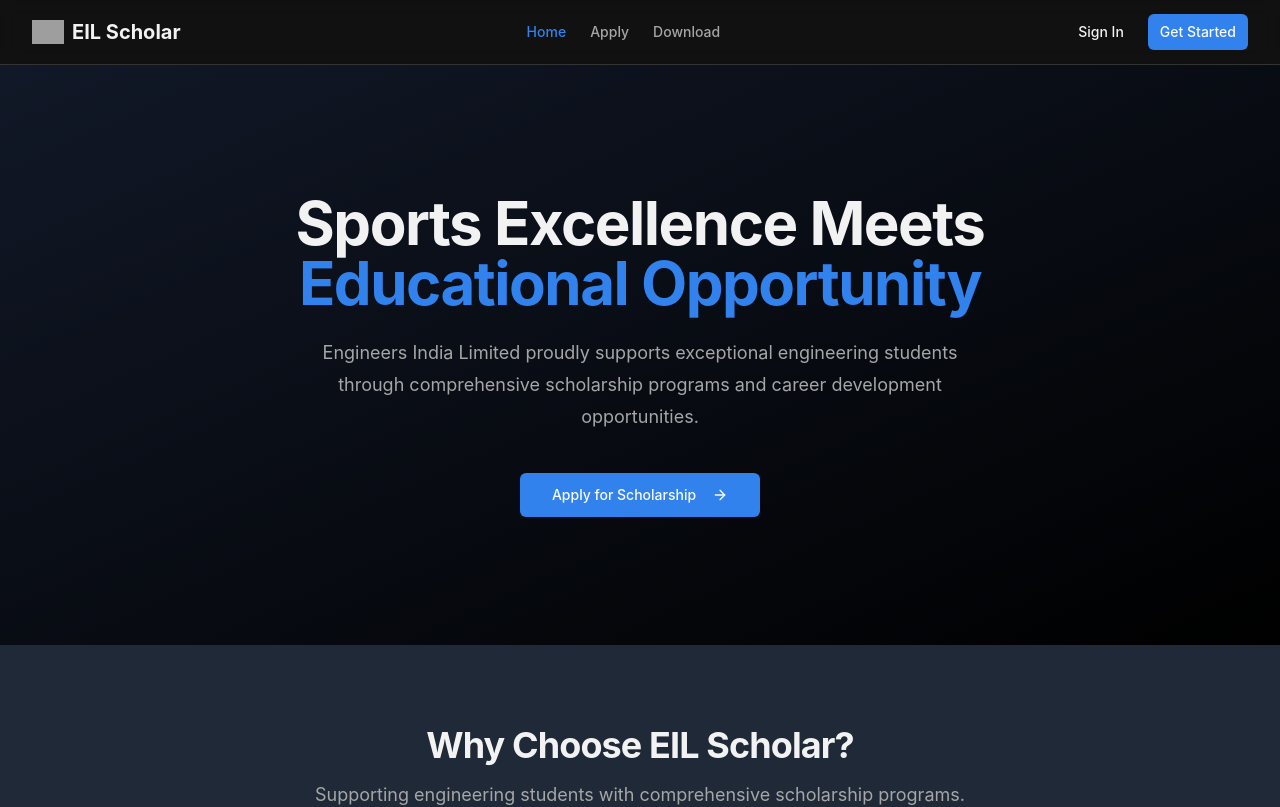
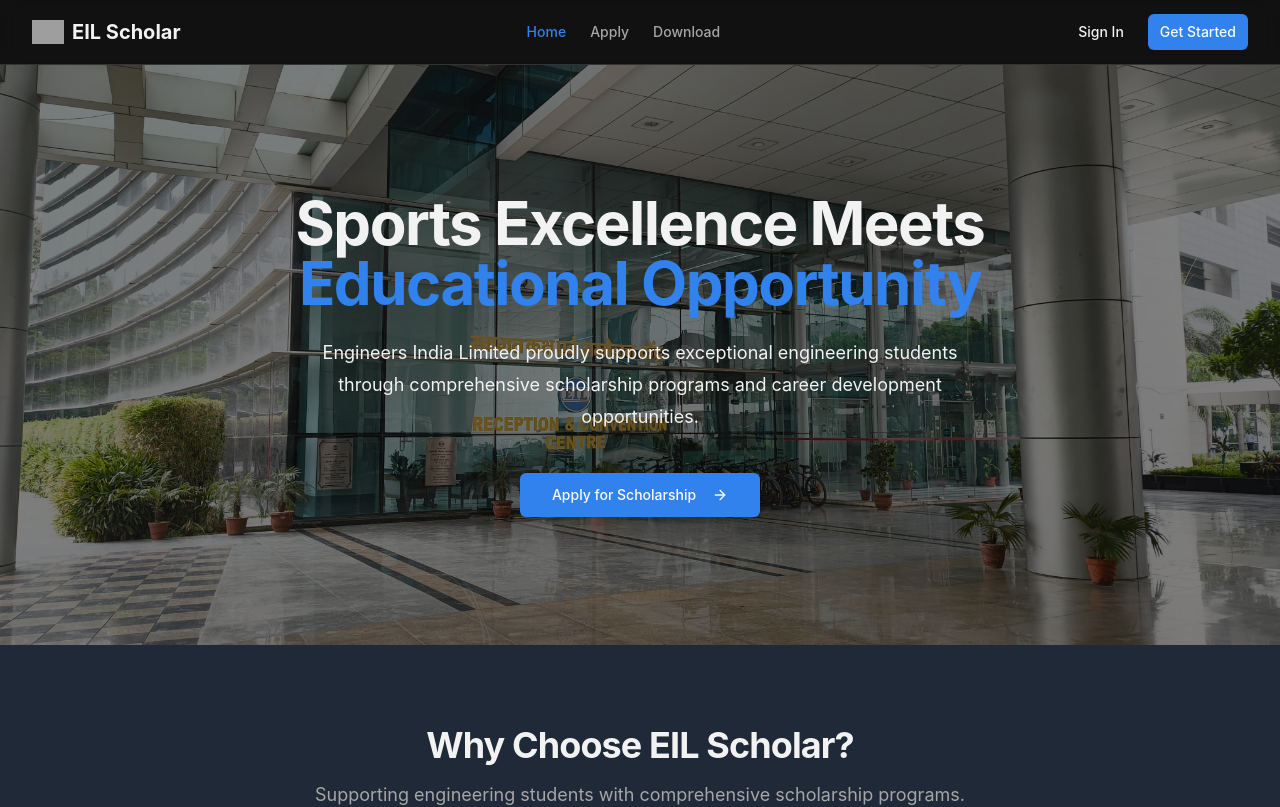
Before and after one commit to ashnegi1/Sports-scholarship1, a React (Vite) app: page / in a window 1280 px wide. Shown: the top 807 px of the page. Built offline with nearby package versions, Linux system fonts and the light colour scheme; grey boxes are pictures that could not be loaded; the HTML template or start-up script is replaced by a standard one.

Commit message:
bg img added

```diff
--- a/src/pages/Index.tsx
+++ b/src/pages/Index.tsx
@@ -111,14 +111,19 @@
       <Navigation />
 
       {/* Hero Section */}
-      <section className="relative overflow-hidden bg-gradient-to-br from-gray-900 to-black py-20 lg:py-32">
-        <div className="container relative">
+      <section
+  className="relative overflow-hidden bg-gradient-to-br from-gray-900 to-black py-20 lg:py-32 bg-cover bg-center"
+  style={{ backgroundImage: "url(EILggnpic.jpg)" }}
+>
+  <div className="absolute inset-0 bg-black opacity-50 z-0" /> {/* Optional overlay for contrast */}
+
+  <div className="container relative z-10">
     <div className="mx-auto max-w-4xl text-center">
       <h1 className="text-4xl font-bold tracking-tight text-foreground lg:text-6xl">
         Sports Excellence Meets
         <span className="text-primary"> Educational Opportunity</span>
       </h1>
-            <p className="mt-6 text-lg leading-8 text-muted-foreground max-w-2xl mx-auto">
+      <p className="mt-6 text-lg leading-8 text-foreground max-w-2xl mx-auto">
        Engineers India Limited proudly supports exceptional engineering
         students through comprehensive scholarship programs and career
         development opportunities.
@@ -129,6 +134,8 @@
           size="lg"
           className="bg-primary hover:bg-primary/90"
         >
+          {/* Your button code continues here */}
+
                 <Link to="/apply">
                   Apply for Scholarship <ArrowRight className="ml-2 h-4 w-4" />
                 </Link>
```
Also changed, not shown: EIL logo.png (added), EILggnpic.jpg (added). Lines whose indentation alone changed are shown as unchanged.
